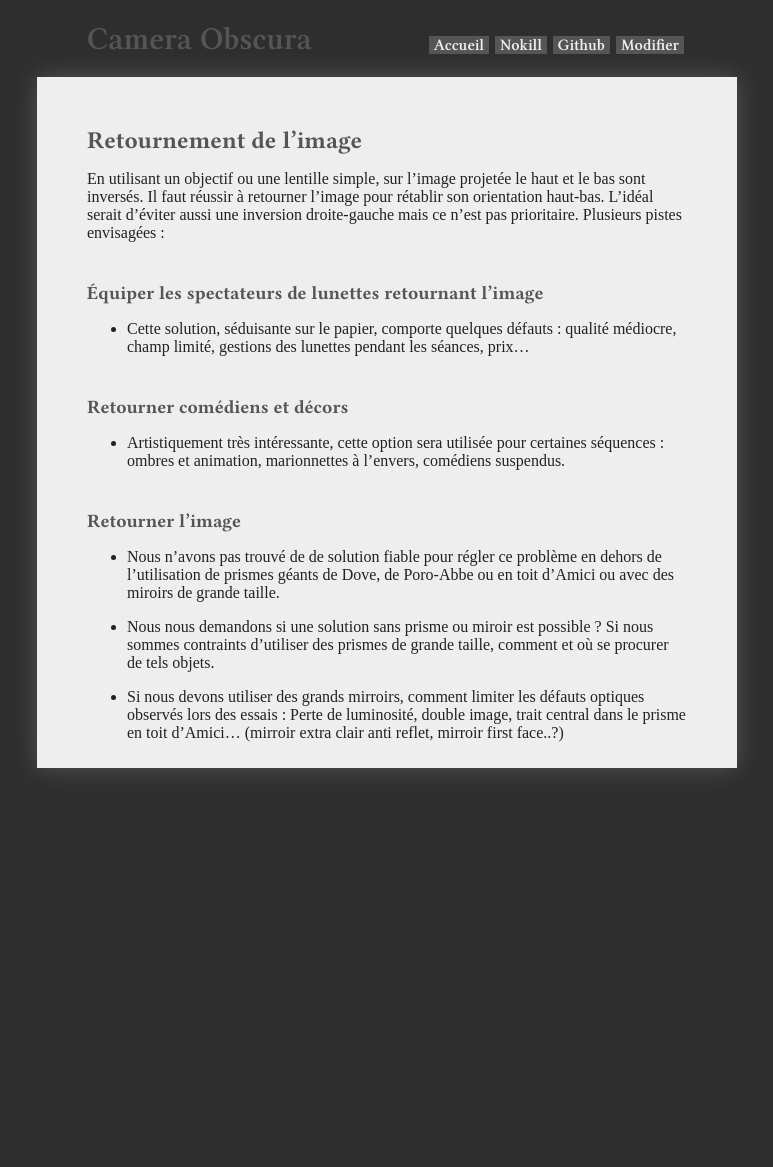
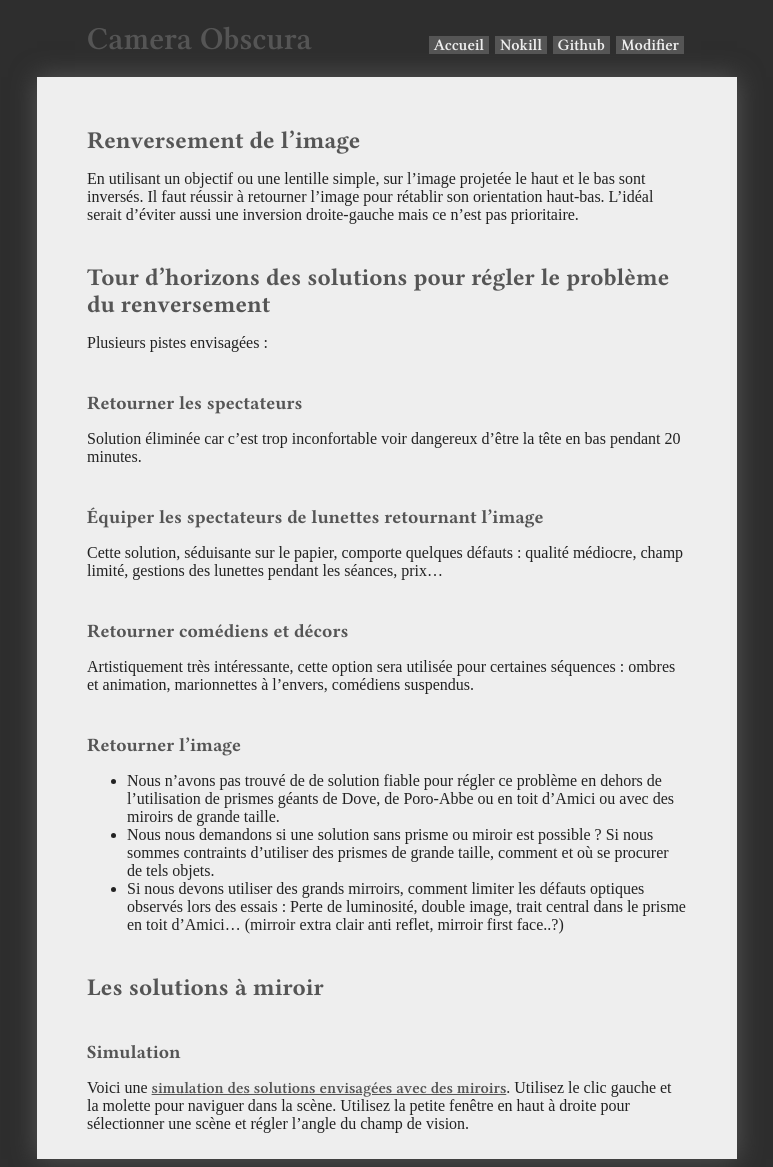
Before and after one commit to virginienokill/camera-obscura, a Jekyll site: the page built from contenu/technique/renversement.md, in a window 1280 px wide. Shown: the whole page, without its empty margins (253-1026 px from the left). Built offline with Jekyll 4.4.1, drawn with Linux system fonts in a browser that asks for light colours; nearby versions of some CDN libraries; some web fonts are replaced; our own code applies the rules of GitHub Pages for plain Markdown files; a script that is not in the unit is left out; the repository's description, which GitHub fills in, is left out; before the commit the page ends 900 px from its top, so only the background shows below that.

Commit message:
simulation

```diff
--- a/contenu/technique/renversement.md
+++ b/contenu/technique/renversement.md
@@ -1,18 +1,34 @@
 
-## Retournement de l’image
+# Renversement de l’image
 
 En utilisant un objectif ou une lentille simple, sur l’image projetée le haut et le bas sont inversés. Il faut réussir à retourner l’image pour rétablir son orientation haut-bas.
-L’idéal serait d’éviter aussi une inversion droite-gauche mais ce n’est pas prioritaire. Plusieurs pistes envisagées :
+L’idéal serait d’éviter aussi une inversion droite-gauche mais ce n’est pas prioritaire.
+
+## Tour d'horizons des solutions pour régler le problème du renversement
+
+Plusieurs pistes envisagées :
+
+### Retourner les spectateurs
+
+Solution éliminée car c'est trop inconfortable voir dangereux d'être la tête en bas pendant 20 minutes.
 
 ### Équiper les spectateurs de lunettes retournant l'image
-- Cette solution, séduisante sur le papier, comporte quelques défauts : qualité médiocre, champ limité, gestions des lunettes pendant les séances, prix...
+
+Cette solution, séduisante sur le papier, comporte quelques défauts : qualité médiocre, champ limité, gestions des lunettes pendant les séances, prix...
 
 ### Retourner comédiens et décors
-- Artistiquement très intéressante, cette option sera utilisée pour certaines séquences : ombres et animation, marionnettes à l'envers, comédiens suspendus.
+
+Artistiquement très intéressante, cette option sera utilisée pour certaines séquences : ombres et animation, marionnettes à l'envers, comédiens suspendus.
 
 ### Retourner l'image
+
 - Nous n’avons pas trouvé de de solution fiable pour régler ce problème en dehors de l’utilisation de prismes géants de Dove, de Poro-Abbe ou en toit d'Amici ou avec des miroirs de grande taille.
+- Nous nous demandons si une solution sans prisme ou miroir est possible ? Si nous sommes contraints d’utiliser des prismes de grande taille, comment et où se procurer de tels objets.
+- Si nous devons utiliser des grands mirroirs, comment limiter les défauts optiques observés lors des essais : Perte de luminosité, double image, trait central dans le prisme en toit d'Amici... (mirroir extra clair anti reflet, mirroir first face..?)
 
-- Nous nous demandons si une solution sans prisme ou miroir est possible ? Si nous sommes contraints d’utiliser des prismes de grande taille, comment et où se procurer de tels objets.
 
-- Si nous devons utiliser des grands mirroirs, comment limiter les défauts optiques observés lors des essais : Perte de luminosité, double image, trait central dans le prisme en toit d'Amici... (mirroir extra clair anti reflet, mirroir first face..?)
+## Les solutions à miroir
+
+### Simulation
+
+Voici une [simulation des solutions envisagées avec des miroirs](/contenu/simulation/mirrors/). Utilisez le clic gauche et la molette pour naviguer dans la scène. Utilisez la petite fenêtre en haut à droite pour sélectionner une scène et régler l'angle du champ de vision.
```
